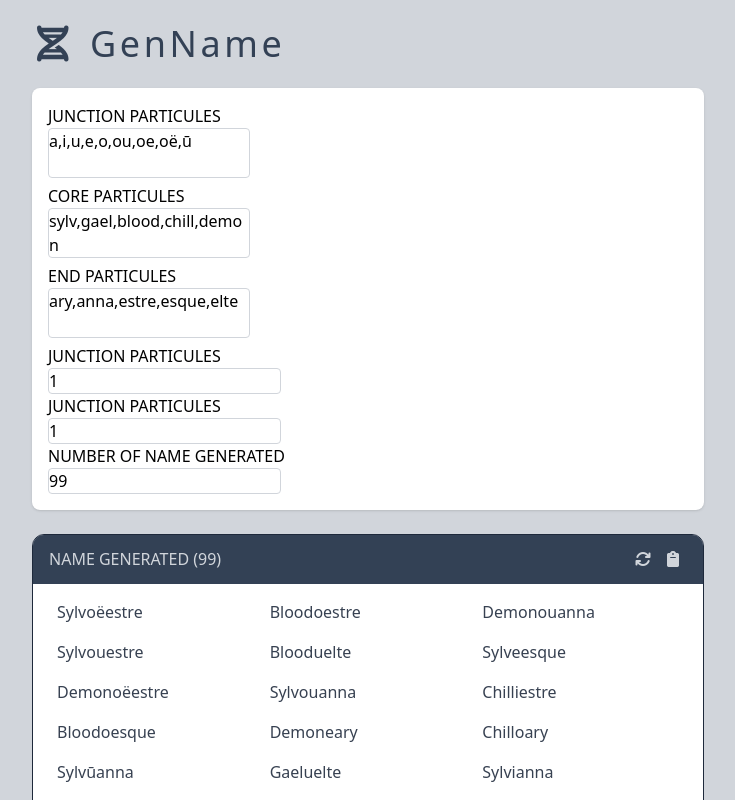
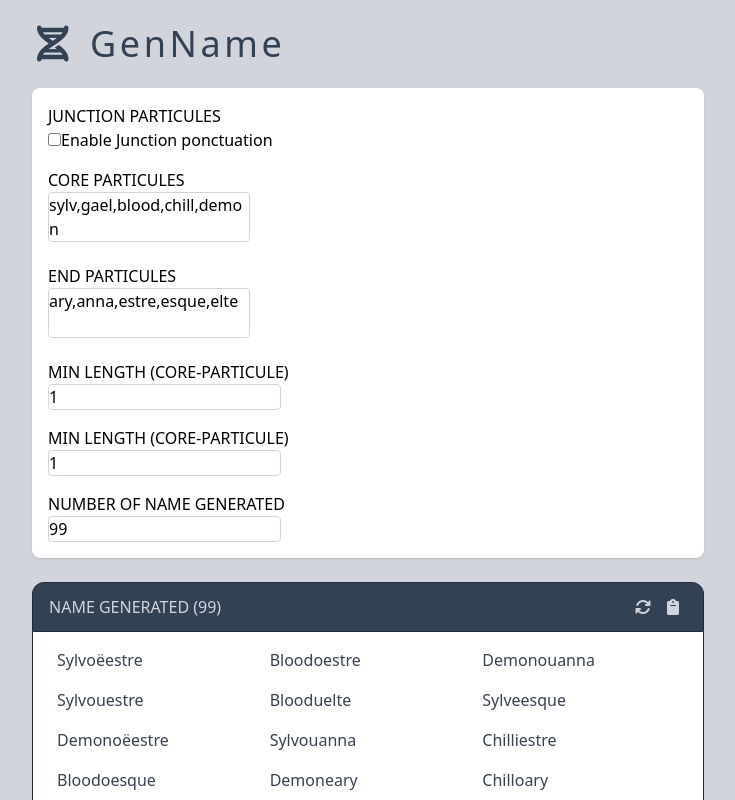
Before and after one commit to lub-bee/genname, a React (Create React App) app: page / in a window 1280 px wide. Shown: the top 800 px of the page, without its empty margins (272-1007 px from the left). Built offline with nearby package versions, Linux system fonts and the light colour scheme.

Commit message:
Add clipboard, reloading, new structure

```diff
--- a/src/App.js
+++ b/src/App.js
@@ -1,4 +1,4 @@
-import { useState } from "react";
+import { useEffect, useState } from "react";
 import Header from "./Components/Header";
 import Form from "./Components/Form";
 import Display from "./Components/Display";
@@ -31,86 +31,24 @@ function App() {
         iteration: 99,
     });
 
-    function generateName(num = 1){
-        let name = null;
-        let collection = [];
-
-        //generate required number of names
-        for(let i = 0; i < num; i++){
-            name = "";
-
-            //pick a random length in the range
-            const rand_length = getRandom(data.min_lenght, data.max_lenght-1)
-
-            //BUG - should be a core only when junction are enabled
-            const start_with_vowel = getRandom()
-
-            //pick the starter particule - BUG
-            const starter_picker = getRandom(0,data.junction_particules.length-1);
+    // const [names, setNames] = useState(generateName(data.iteration));
 
 
 
-            //
-            const finish_picker = getRandom(0,data.end_particules.length-1);
-
-            //bug wrong collection
-            const starter   = start_with_vowel
-                            ? data.junction_particules[starter_picker]
-                            : ""
+    const handleRegen = (key = false) => {
+        if(key){
+            //regen one
 
 
-            const finisher = data.end_particules[finish_picker]
-
-            const finish_join_picker = getRandom(0,data.junction_particules.length-1)
-
-            const finish_joiner = (data.use_junction_particule)
-                                ? data.junction_particules[finish_join_picker]
-                                : ""
-
-
-            for(let j = 0; j < rand_length; j++){
-
-                //pick random num in junction
-                const join_picker = getRandom(0,data.junction_particules.length-1)
-
-                //picked joiner
-                const joiner    = (data.use_junction_particule)
-                                ? data.junction_particules[join_picker]
-                                : ""
-
-                //pick a random num in core
-                const core_picker = getRandom(0,data.core_particules.length-1);
-
-                //pick the core
-                const core = data.core_particules[core_picker]
-
-                //add the section to the name
-                name += joiner + core
-
-            }
+        } else {
+            //regen all
+        }
+    }
 
 
 
-            name += data.junction_particules[getRandom(0,data.junction_particules.length-1)] + finisher
-
-
-            collection.push(name)
-
-        }
-
-        return collection
-    }
-
-    function getRandom(min = 0, max = 1) {
-        min = Math.ceil(min);
-        max = Math.floor(max);
-        return Math.floor(Math.random() * (max - min + 1) + min);
-    }
-
     // console.log(generateName())
-    const names = generateName(data.iteration);
-
-
+    // const names = generateName(data.iteration);
 
     return (
         <div className="mx-auto max-w-2xl flex flex-col gap-6">
@@ -123,11 +61,7 @@ function App() {
             <Form data={data} setData={setData} />
 
             {/* display */}
-            {/* <div className='border-2 border-sky-600 rounded-lg bg-gray-100 max-h-96 overflow-y-scroll grid grid-cols-3'>
-                {name_list}
-            </div> */}
-
-            <Display names={names}/>
+            <Display data={data} handleRegen={handleRegen}/>
 
         </div>
     );
--- /dev/null
+++ b/src/Components/Clipboard.jsx
@@ -0,0 +1,36 @@
+import React, { useState } from 'react';
+
+const Clipboard = ({children, text}) => {
+
+    const [copied, setCopied] = useState(false);
+    const [click, setClick] = useState(0);
+
+    const handleCopyClick = () => {
+        setClick(click+1)
+        navigator.clipboard.writeText(text)
+            .then(() => {
+                setCopied(true)
+                setTimeout(() => setCopied(false),500)
+            })
+            .catch(()=>{
+                console.error('Copy Failed')
+            })
+    }
+
+    return (
+        <div className='cursor-pointer' onClick={handleCopyClick}>
+
+            <div className=''>{children}</div>
+
+            <div className='clipboard relative'>
+                {copied && <div className='absolute z-10 left-[120%] bottom-0 bg-slate-500 w-20 text-transparent px-2 rounded animate-ping'>c</div>}
+                {copied && <div className='absolute z-10 left-[120%] bottom-0 bg-slate-500 w-20 text-white px-2 rounded normal-case text-center'>
+                    Copied
+                </div>}
+            </div>
+
+        </div>
+    );
+}
+
+export default Clipboard;
--- a/src/Components/Display.jsx
+++ b/src/Components/Display.jsx
@@ -1,31 +1,158 @@
-import React from 'react';
+import React, { useEffect, useState } from 'react';
 import NameItem from './NameItem';
+import Clipboard from './Clipboard';
+import dayjs from 'dayjs';
 
-const Display = ({names}) => {
+const Display = ({data}) => {
 
+    const [names, setNames] = useState([])
+
+    // generate the name list at first load and data modif
+    useEffect(() => {
+        setNames(generateName(data.iteration))
+    }, [data]);
+
+    /**
+     *
+     * @param {*} num
+     * @returns
+     */
+    function generateName(num = 1){
+        let name = null;
+        let collection = [];
+
+        //generate required number of names
+        for(let i = 0; i < num; i++){
+            name = "";
+
+            //pick a random length in the range
+            const rand_length = getRandom(data.min_lenght, data.max_lenght-1)
+
+            //BUG - should be a core only when junction are enabled
+            const start_with_vowel = getRandom()
+
+            //pick the starter particule - BUG
+            const starter_picker = getRandom(0,data.junction_particules.length-1);
+
+
+
+            //
+            const finish_picker = getRandom(0,data.end_particules.length-1);
+
+            //bug wrong collection
+            const starter   = start_with_vowel
+                            ? data.junction_particules[starter_picker]
+                            : ""
+
+
+            const finisher = data.end_particules[finish_picker]
+
+            const finish_join_picker = getRandom(0,data.junction_particules.length-1)
+
+            const finish_joiner = (data.use_junction_particule)
+                                ? data.junction_particules[finish_join_picker]
+                                : ""
+
+
+            for(let j = 0; j < rand_length; j++){
+
+                //pick random num in junction
+                const join_picker = getRandom(0,data.junction_particules.length-1)
+
+                //picked joiner
+                const joiner    = (data.use_junction_particule)
+                                ? data.junction_particules[join_picker]
+                                : ""
+
+                //pick a random num in core
+                const core_picker = getRandom(0,data.core_particules.length-1);
+
+                //pick the core
+                const core = data.core_particules[core_picker]
+
+                //add the section to the name
+                name += joiner + core
+
+            }
+
+
+
+            name += data.junction_particules[getRandom(0,data.junction_particules.length-1)] + finisher
+
+
+            collection.push(name)
+
+        }
+
+        return collection
+    }
+
+    /**
+     *
+     * @param {*} min
+     * @param {*} max
+     * @returns
+     */
+    function getRandom(min = 0, max = 1) {
+        min = Math.ceil(min);
+        max = Math.floor(max);
+        return Math.floor(Math.random() * (max - min + 1) + min);
+    }
+
+    //
+    const handleRegen = (e, key=false) => {
+        console.log(key)
+
+        if(key){
+            const updatedNames = [...names];
+
+            updatedNames[key] = generateName()
+            setNames(updatedNames)
+
+        } else {
+            setNames(generateName(data.iteration))
+        }
+
+    }
+
+    // to display all the name in a NameItem
     const name_list = names.map( (item, index)=>{
-        return <NameItem name={item} key={index}/>
+        return <NameItem name={item} key={index} id={index} handleRegen={handleRegen}/>
     })
 
+
     return (
-        <div className='border border-slate-800 rounded-xl overflow-hidden'>
-            <div className='bg-slate-700 text-gray-300 flex items-center px-4 py-1 border-b border-slate-700'>
+        <div className=''>
+
+            {/* header */}
+            <div className='sm:rounded-t-xl bg-slate-700 text-gray-300 flex items-center px-4 py-1 sm:border border-slate-800'>
+
                 <div className='flex-1 h1'>
                     Name generated ({names.length})
                 </div>
-                <div className='p-2'>
+
+                <div className='p-2' onClick={handleRegen}>
                     <i className='fa-solid fa-arrows-rotate hover:animate-spin'></i>
                 </div>
-                <div className='group transition px-2 relative flex' title="Copy to clipboard" >
-                    <i className='fa-solid fa-clipboard group-hover:animate-ping relative inline-flex opacity-75'></i>
-                    <i className='fa-solid fa-clipboard absolute inline-flex'></i>
-                </div>
-                {/* <div className='p-2'>
-                    <i className='fas fa-clipboard text-xl'></i>
-                </div> */}
+
+                <Clipboard text={names.join(",")}>
+                    <div
+                        className='group transition px-2 relative flex'
+                        title="Copy to clipboard"
+                        >
+                        <i className='fa-solid fa-clipboard group-hover:animate-ping relative inline-flex opacity-75'></i>
+                        <i className='fa-solid fa-clipboard absolute inline-flex'></i>
+                    </div>
+                </Clipboard>
+
             </div>
-            <div className='grid grid-cols-3 px-4 py-2 bg-white'>
+
+            <div className='grid grid-cols-3 px-4 py-2 bg-white sm:border-x border-slate-800'>
                 {name_list}
+            </div>
+
+            <div className='bg-slate-500 text-white px-4 py-1 sm:rounded-b-xl sm:border border-slate-800 text-right text-2xs uppercase tracking-widest'>
+                Something here...
             </div>
         </div>
     );
--- a/src/Components/Form.jsx
+++ b/src/Components/Form.jsx
@@ -1,52 +1,84 @@
 import React from 'react';
 
 const Form = ({data, setData}) => {
+
+    const handleParticuleUpdate = (type, e) => {
+        const arr = e.target.value.split(",")
+
+        let new_data = {...data};
+        new_data[type] = arr
+
+        setData(new_data)
+    }
+
     return (
-        <div className='bg-white overflow-hidden rounded-lg shadow p-4'>
+        <div className='bg-white overflow-hidden rounded-lg shadow p-4 flex flex-col gap-4'>
+
+
                 <div className=''>
                     <div className='h1'>
                         Junction Particules
                     </div>
-                    <textarea value={data.junction_particules}></textarea>
-
+                    <div className=''>
+                        <input
+                            type="checkbox"
+                            value={true}
+                            checked={data.use_junction_particule}
+                            onChange={e=>setData({...data, use_junction_particule: e.target.checked})}/>
+                        <label>Enable Junction ponctuation</label>
+                    </div>
+                    <textarea
+                        value={data.junction_particules}
+                        onChange={e=>{handleParticuleUpdate("junction_particules", e)}}
+                        className={!data.use_junction_particule?"hidden":""}></textarea>
                 </div>
 
                 <div className=''>
                     <div className='h1'>
                         Core Particules
                     </div>
-                    <textarea value={data.core_particules}></textarea>
-
+                    <textarea
+                        value={data.core_particules}
+                        onChange={e=>{handleParticuleUpdate("core_particules", e)}}></textarea>
                 </div>
 
                 <div className=''>
                     <div className='h1'>
                         End Particules
                     </div>
-                    <textarea value={data.end_particules}></textarea>
-
+                    <textarea
+                        value={data.end_particules}
+                        onChange={e=>{handleParticuleUpdate("end_particules", e)}}></textarea>
                 </div>
 
                 <div className=''>
                     <div className='h1'>
-                        Junction Particules
+                        Min Length (core-particule)
                     </div>
-                    <input type="number" placeholder="min" value={data.min_lenght}/>
+                    <input type="number" placeholder="min" value={data.min_lenght}
+                        onChange={e=>setData({...data, min_lenght: e.target.value})}/>
 
                 </div>
                 <div className=''>
                     <div className='h1'>
-                        Junction Particules
+                        Min Length (core-particule)
                     </div>
-                    <input type="number" placeholder="max" value={data.max_lenght}/>
+                    <input
+                        type="number"
+                        placeholder="max"
+                        value={data.max_lenght}
+                        onChange={e=>setData({...data, max_lenght: e.target.value})}/>
 
                 </div>
                 <div className=''>
                     <div className='h1'>
                         Number of name generated
                     </div>
-                    <input type="number" placeholder="max" value={data.iteration}/>
-
+                    <input
+                        type="number"
+                        placeholder="max"
+                        value={data.iteration}
+                        onChange={e=>setData({...data, iteration: e.target.value})}/>
                 </div>
             </div>
     );
--- a/src/Components/NameItem.jsx
+++ b/src/Components/NameItem.jsx
@@ -1,14 +1,7 @@
 import React from 'react';
+import Clipboard from './Clipboard';
 
-const NameItem = ({name}) => {
-
-    const handleCopy = (e) => {
-        alert("todo copy")
-    }
-
-    const handleRegen = (e) => {
-        alert("todo regen")
-    }
+const NameItem = ({name, id, handleRegen}) => {
 
     return (
         <div className="capitalize hover:bg-gray-100 text-white hover:text-gray-400 transition cursor-pointer flex justify-between items-center p-2">
@@ -17,14 +10,16 @@ const NameItem = ({name}) => {
                 {name}
             </div>
 
-            <div className='group transition px-2' title="Regenerate" onClick={handleRegen}>
+            <div className='group transition px-2' title="Regenerate" onClick={(e)=>handleRegen(e,id)}>
                 <i className='fa-solid fa-arrows-rotate group-hover:animate-spin'></i>
             </div>
 
-            <div className='group transition px-2 relative flex' title="Copy to clipboard" onClick={handleCopy}>
-                <i className='fa-solid fa-clipboard group-hover:animate-ping relative inline-flex opacity-75'></i>
-                <i className='fa-solid fa-clipboard absolute inline-flex'></i>
-            </div>
+            <Clipboard text={name}>
+                <div className='group transition px-2 relative flex' title="Copy to clipboard">
+                    <i className='fa-solid fa-clipboard group-hover:animate-ping relative inline-flex opacity-75'></i>
+                    <i className='fa-solid fa-clipboard absolute inline-flex'></i>
+                </div>
+            </Clipboard>
         </div>
     );
 }
--- a/src/index.css
+++ b/src/index.css
@@ -5,7 +5,7 @@
 body{
     @apply
         bg-gray-300
-        w-full h-full p-0 sm:p-6 flex flex-col gap-2
+        w-full h-full p-0 pt-6 sm:p-6 flex flex-col gap-2
 }
 
 .h1{
--- a/tailwind.config.js
+++ b/tailwind.config.js
@@ -5,7 +5,10 @@ module.exports = {
     ],
     // darkMode: false, // or 'media' or 'class'
     theme: {
-      extend: {},
+      extend: {
+        fontSize: {
+            '2xs': '0.6rem',
+        }},
     },
     variants: {},
     plugins: [],
```
Also changed, not shown: package.json (+7 -1 lines), src/tailwind.css, 1 other file (tests, documents, lock files or other folders).
